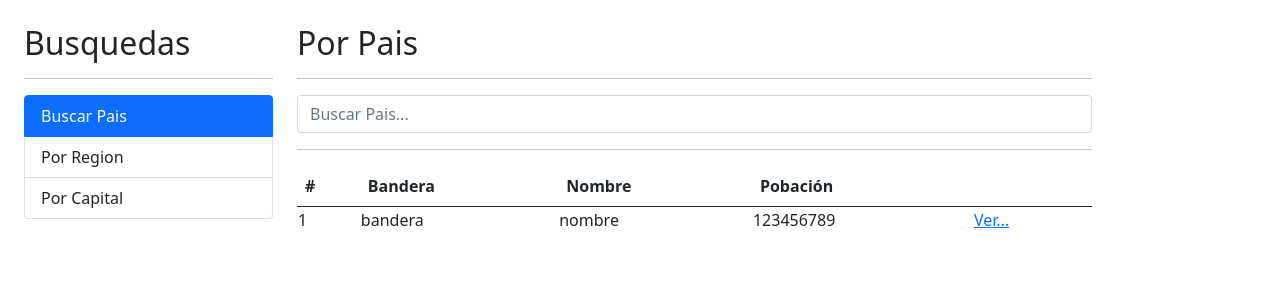
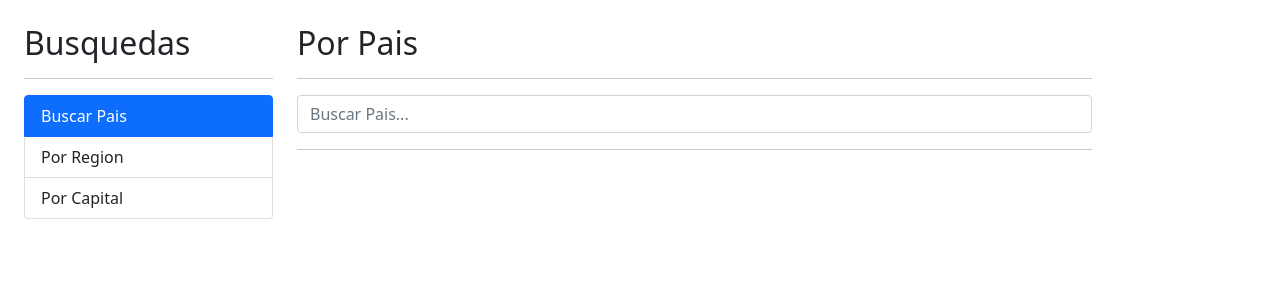
Before and after one commit to meana/paisesApp, an Angular app: page / in a window 1280 px wide. Shown: the top 300 px of the page. Built offline with nearby package versions, Linux system fonts and the light colour scheme.

Commit message:
response typing & fill countries table

```diff
--- a/src/app/pais/pages/por-pais/por-pais.component.html
+++ b/src/app/pais/pages/por-pais/por-pais.component.html
@@ -19,7 +19,7 @@
     No se encontró nada con el término {{termino}}
 </div>
 
-<div *ngIf="!hayError" class="row">
+<div *ngIf="!hayError && paises.length>0" class="row">
     <div class="col">
         <table class="table table-hover">
             <thead>
@@ -32,11 +32,13 @@
                 </tr>
             </thead>
             <tbody>
-                <td>1</td>
-                <td>bandera</td>
-                <td>nombre</td>
-                <td>123456789</td>
-                <td><a href="/pains/es">Ver...</a></td>
+                <tr *ngFor="let pais of paises; let i = index">
+                    <td>{{i+1}}</td>
+                    <td><img class="small-flag" [src]="pais.flag"></td>
+                    <td>{{pais.name}}</td>
+                    <td>{{pais.population | number}}</td>
+                    <td><a [routerLink]="['/pais', pais.alpha2Code]">Ver...</a></td>
+                </tr>
             </tbody>
         </table>
     </div>
--- a/src/app/pais/pages/por-pais/por-pais.component.ts
+++ b/src/app/pais/pages/por-pais/por-pais.component.ts
@@ -1,5 +1,6 @@
 import { Component, OnInit } from '@angular/core';
 import { PaisService } from '../../services/pais.service';
+import { Country } from '../../interfaces/pais.interface';
 
 @Component({
   selector: 'app-por-pais',
@@ -11,6 +12,7 @@ export class PorPaisComponent  {
 
   termino: string = ''
   hayError: boolean = false;
+  paises: Country[] = [];
 
   constructor(private paisService: PaisService) { }
 
@@ -20,8 +22,10 @@ export class PorPaisComponent  {
     this.paisService.buscarPais(this.termino)
       .subscribe(resp => {
         console.log(resp);
+        this.paises = resp;
       }, err => {
         this.hayError = true;
+        this.paises = []
       })
   }
 }
--- a/src/app/pais/pais.module.ts
+++ b/src/app/pais/pais.module.ts
@@ -6,6 +6,7 @@ import { PorCapitalComponent } from './pages/por-capital/por-capital.component';
 import { PorPaisComponent } from './pages/por-pais/por-pais.component';
 import { PorRegionComponent } from './pages/por-region/por-region.component';
 import { VerPaisComponent } from './pages/ver-pais/ver-pais.component';
+import { RouterModule } from '@angular/router';
 
 
 @NgModule({
@@ -23,7 +24,8 @@ import { VerPaisComponent } from './pages/ver-pais/ver-pais.component';
   ],
   imports: [
     CommonModule,
-    FormsModule
+    FormsModule,
+    RouterModule
   ]
 })
 export class PaisModule { }
--- a/src/app/pais/services/pais.service.ts
+++ b/src/app/pais/services/pais.service.ts
@@ -1,6 +1,7 @@
 import { Injectable } from '@angular/core';
 import { HttpClient } from '@angular/common/http';
 import { Observable } from 'rxjs';
+import { Country } from '../interfaces/pais.interface';
 
 @Injectable({
   providedIn: 'root'
@@ -11,10 +12,10 @@ export class PaisService {
 
   constructor(private http: HttpClient) { }
 
-  buscarPais(termino: string): Observable<any> {
+  buscarPais(termino: string): Observable<Country[]> {
 
     const url = `${this.apiUrl}/name/${termino}`;
-    return this.http.get(url);
+    return this.http.get<Country[]>(url);
   }
 
 }
--- a/src/styles.css
+++ b/src/styles.css
@@ -1 +1,4 @@
 /* You can add global styles to this file, and also import other style files */
+.small-flag {
+    width: 50px;
+}
```
Also changed, not shown: src/app/pais/interfaces/pais.interface.ts (added, +59 -0 lines).
